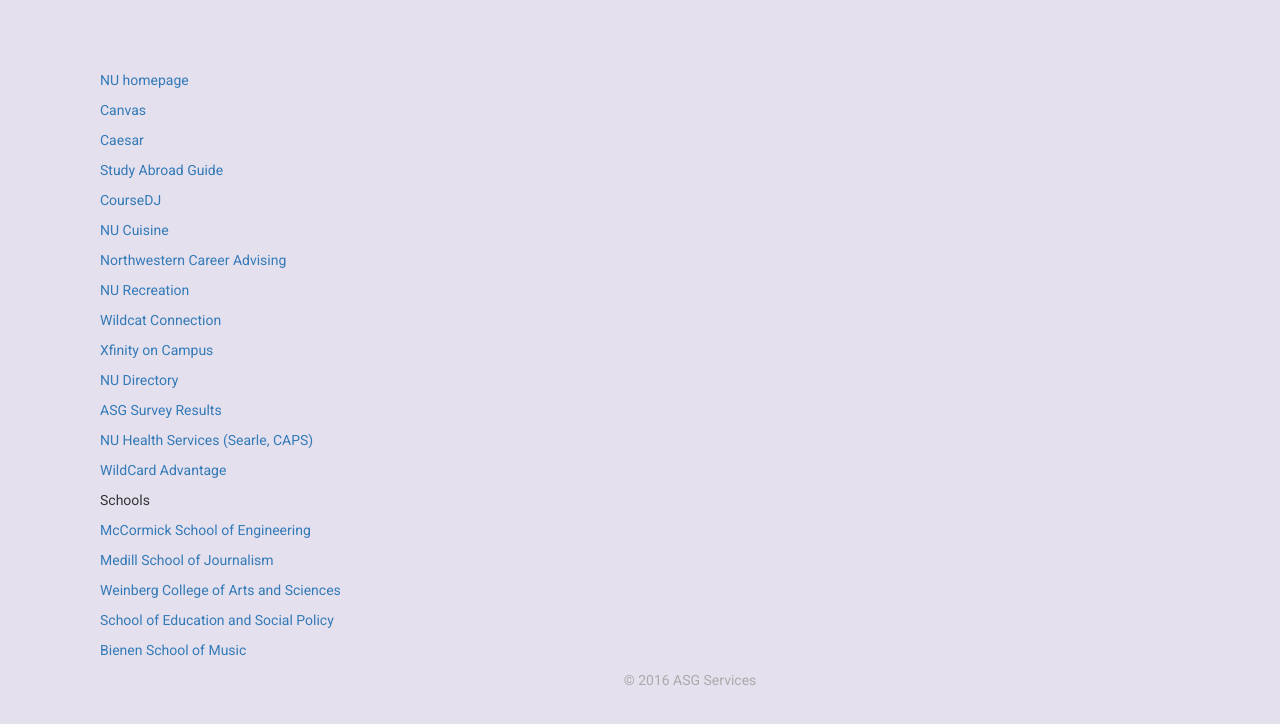
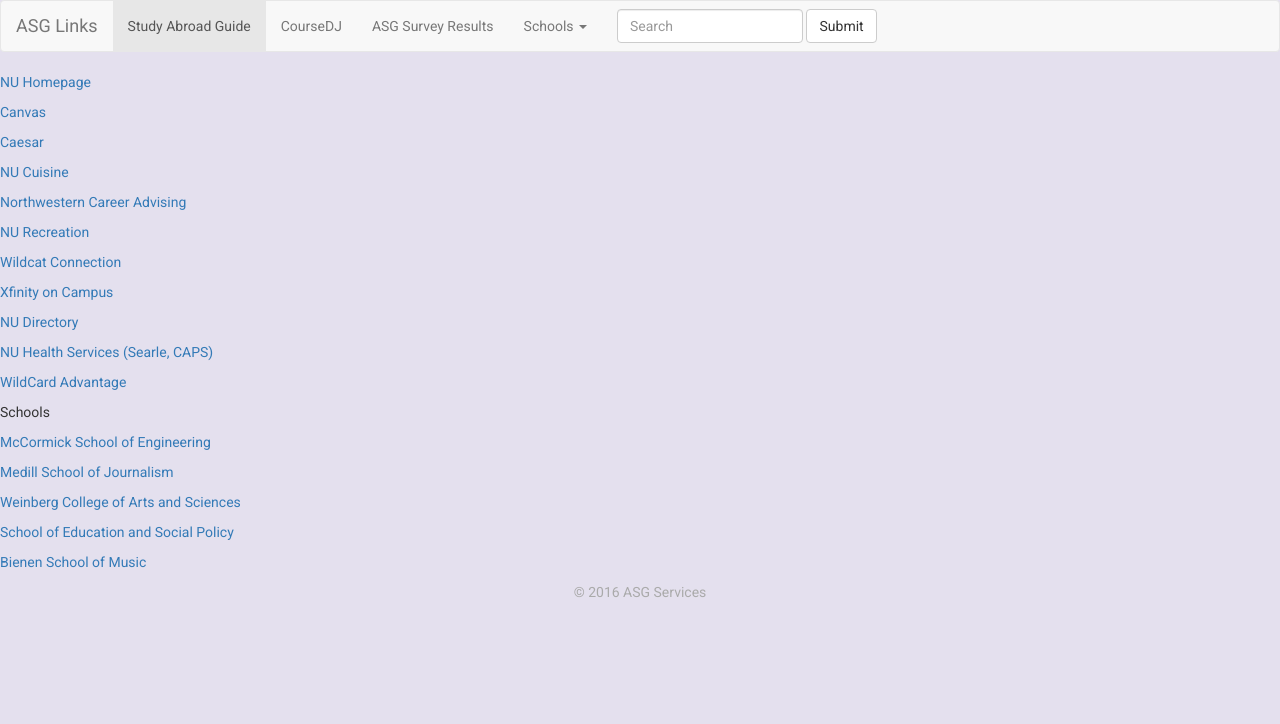
Before and after one commit to nuasg/northwestern-homepage, a plain HTML site: page index.html in a window 1280 px wide. Drawn offline with nearby package versions, Linux system fonts and the light colour scheme.

Commit message:
Added navbar

```diff
--- a/index.html
+++ b/index.html
@@ -1,5 +1,6 @@
 <!doctype html>
 <html lang="en">
+<link rel="stylesheet" href="https://maxcdn.bootstrapcdn.com/bootstrap/3.3.6/css/bootstrap.min.css" integrity="sha384-1q8mTJOASx8j1Au+a5WDVnPi2lkFfwwEAa8hDDdjZlpLegxhjVME1fgjWPGmkzs7" crossorigin="anonymous">
 <head>
   <meta charset="utf-8">
 
@@ -11,18 +12,58 @@
   <!-- Custom CSS -->
   <link rel="stylesheet" href="style.css">
   <body>
-        <p><a href="http://www.northwestern.edu">NU homepage</a></p>
-        <p><a href="https://canvas.northwestern.edu">Canvas</a></p>
+    <nav class="navbar navbar-default">
+      <div class="container-fluid">
+        <!-- Brand and toggle get grouped for better mobile display -->
+        <div class="navbar-header">
+          <button type="button" class="navbar-toggle collapsed" data-toggle="collapse" data-target="#bs-example-navbar-collapse-1" aria-expanded="false">
+            <span class="sr-only">Toggle navigation</span>
+            <span class="icon-bar"></span>
+            <span class="icon-bar"></span>
+            <span class="icon-bar"></span>
+          </button>
+          <a class="navbar-brand" href="#">ASG Links</a>
+        </div>
+
+        <!-- Collect the nav links, forms, and other content for toggling -->
+        <div class="collapse navbar-collapse" id="bs-example-navbar-collapse-1">
+          <ul class="nav navbar-nav">
+            <li class="active"><a href="http://studyabroad.asg.northwestern.edu">Study Abroad Guide <span class="sr-only">(current)</span></a></li>
+            <li><a href="http://coursedj.asg.northwestern.edu">CourseDJ </a></li>
+            <li><a href="http://analytics.asg.northwestern.edu/results-2015-2016.html">ASG Survey Results </a></li>
+            <li class="dropdown">
+              <a href="#" class="dropdown-toggle" data-toggle="dropdown" role="button" aria-haspopup="true" aria-expanded="false">Schools <span class="caret"></span></a>
+              <ul class="dropdown-menu">
+                <li><a href="http://www.music.northwestern.edu">Bienen School of Music</a></li>
+                <li><a href="http://www.mccormick.northwestern.edu">McCormick School of Engineering</a></li>
+                <li><a href="http://www.medill.northwestern.edu">Medill School of Journalism</a></li>
+                <li><a href="http://www.sesp.northwestern.edu">School of Education and Social Policy</a></li>
+                <li><a href="http://www.weinberg.northwestern.edu">Weinberg College of Arts and Sciences</a><li>
+              </ul>
+            </li>
+          </ul>
+          <form class="navbar-form navbar-left" role="search">
+            <div class="form-group">
+              <input type="text" class="form-control" placeholder="Search">
+            </div>
+            <button type="submit" class="btn btn-default">Submit</button>
+          </form>
+        </div><!-- /.navbar-collapse -->
+      </div><!-- /.container-fluid -->
+    </nav>
+
+    <p><a href="http://www.northwestern.edu">NU Homepage</a></p>
+    <p><a href="https://canvas.northwestern.edu">Canvas</a><p>
     <p><a href="http://www.northwestern.edu/caesar/">Caesar</a></p>
-        <p><a href="http://studyabroad.asg.northwestern.edu">Study Abroad Guide</a></p>
-        <p><a href="http://coursedj.asg.northwestern.edu">CourseDJ</a></p>
+
+
     <p><a href="https://northwestern.sodexomyway.com">NU Cuisine</a></p>
     <p><a href="http://www.northwestern.edu/careers/">Northwestern Career Advising</a></p>
     <p><a href="http://nurecreation.com">NU Recreation</a></p>
     <p><a href="https://northwestern.collegiatelink.net">Wildcat Connection</a></p>
     <p><a href="https://www.xfinityoncampus.com/login">Xfinity on Campus</a></p>
     <p><a href="http://directory.northwestern.edu">NU Directory</a></p>
-        <p><a href="http://analytics.asg.northwestern.edu/results-2015-2016.html">ASG Survey Results</a></p>
+
     <p><a href="http://www.northwestern.edu/healthservice-evanston/">NU Health Services (Searle, CAPS)</a></p>
     <p><a href="http://www.northwestern.edu/uservices/wildcard/advantage_discounts/index.html">WildCard Advantage</a></p>
     <p>Schools</p>
@@ -31,6 +72,11 @@
     <p><a href="http://www.weinberg.northwestern.edu">Weinberg College of Arts and Sciences</a></p>
     <p><a href="http://www.sesp.northwestern.edu">School of Education and Social Policy</a></p>
     <p><a href="http://www.music.northwestern.edu">Bienen School of Music</a></p>
+  <div class="footer">© 2016 ASG Services</div>
+
   </body>
-    <div class="footer">© 2016 ASG Services</div>
+  <script src="https://code.jquery.com/jquery-1.12.3.js"></script>
+  <script src="https://maxcdn.bootstrapcdn.com/bootstrap/3.3.6/js/bootstrap.min.js" integrity="sha384-0mSbJDEHialfmuBBQP6A4Qrprq5OVfW37PRR3j5ELqxss1yVqOtnepnHVP9aJ7xS" crossorigin="anonymous"></script>
+  <script src="./script.js"></script>
+
   </html>
--- a/script.js
+++ b/script.js
@@ -0,0 +1 @@
+console.log("wow");
--- a/style.css
+++ b/style.css
@@ -1,7 +1,5 @@
 body {
   /* space under the navbar */
-  padding-top: 70px;
-  padding-left: 100px;
   background-color: rgb(228, 224, 238);
   font-family: 'Roboto', sans-serif;
 }
```
Lines whose indentation alone changed are shown as unchanged.
